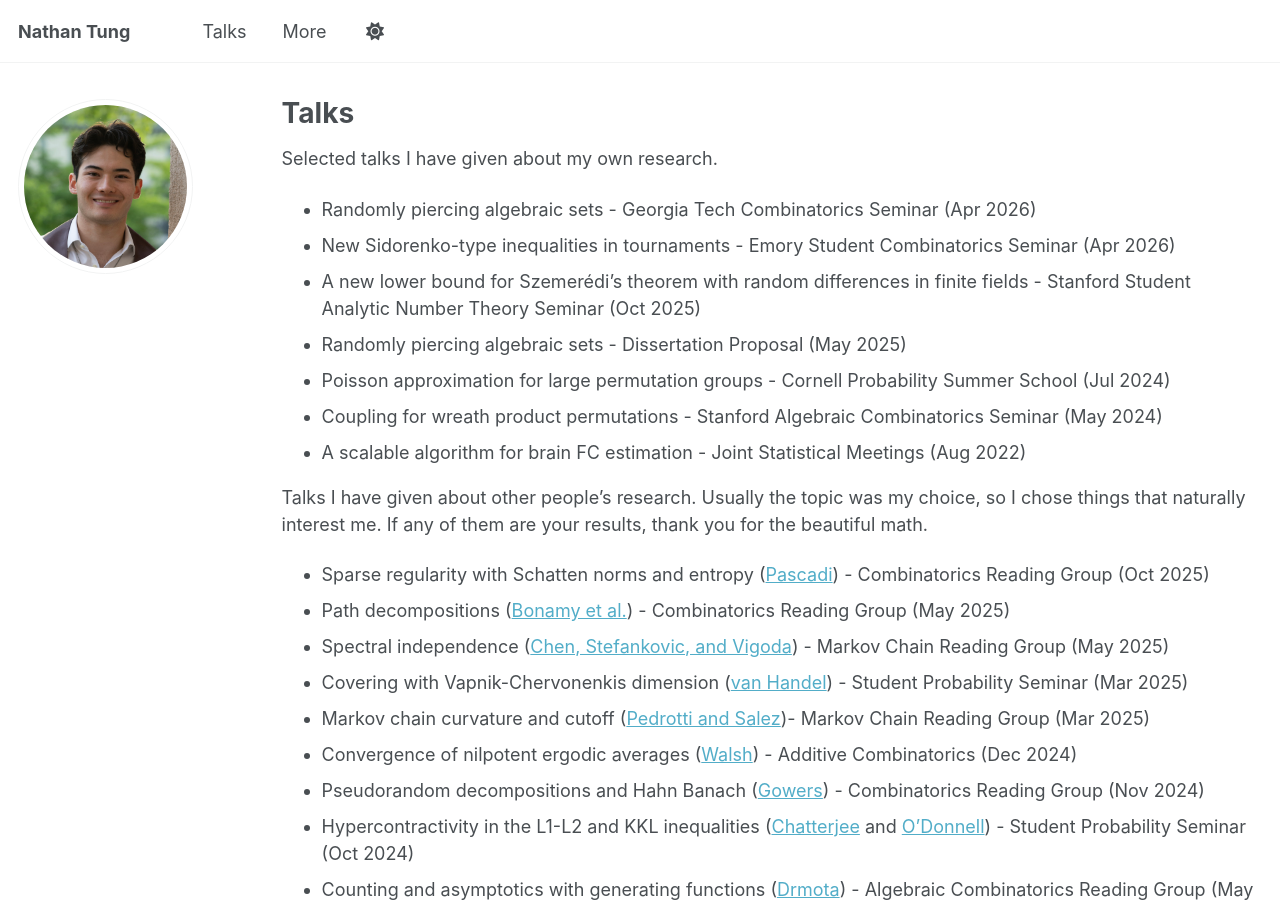
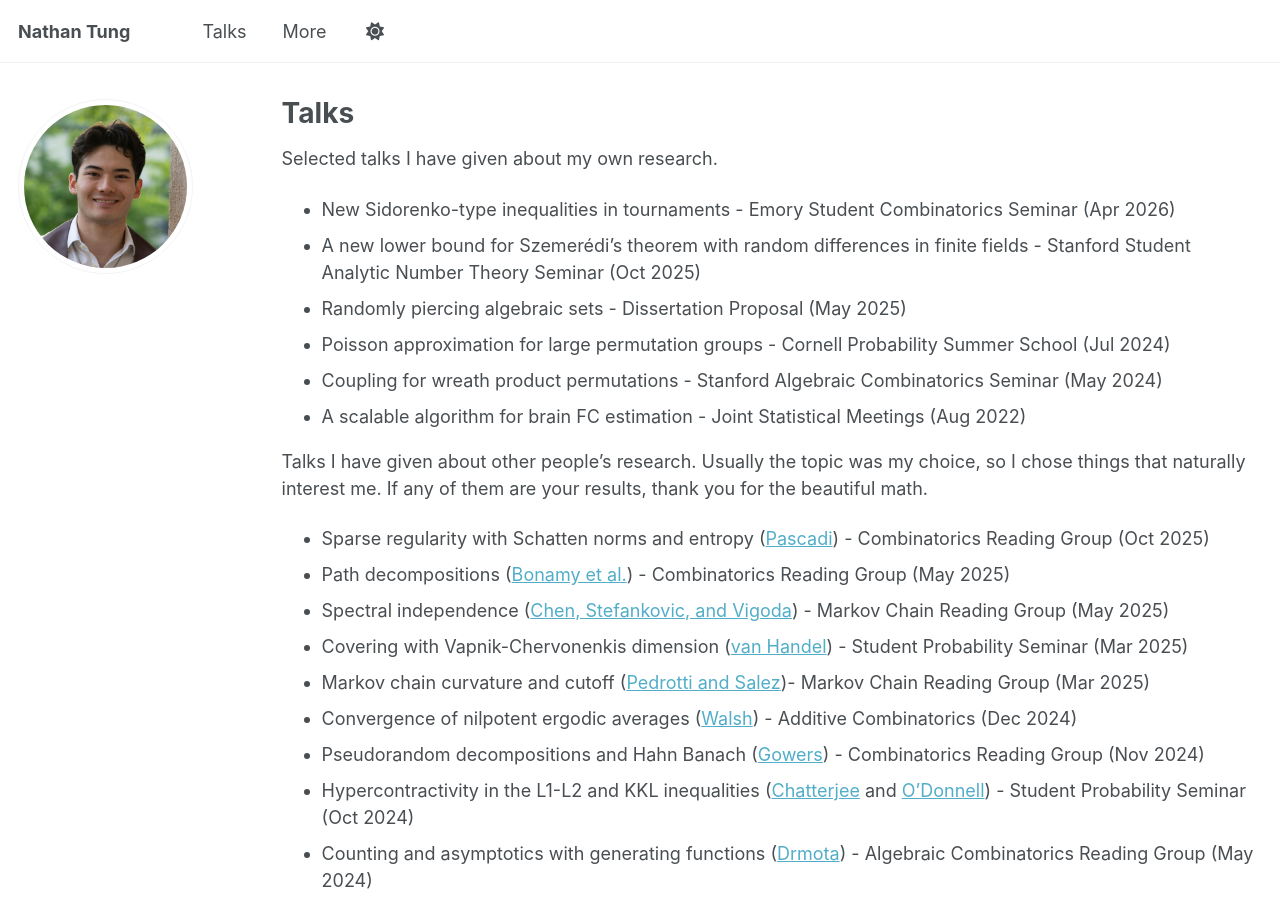
Before and after one commit to njtung/njtung.github.io, a Jekyll site: the page built from _pages/talks.md, in a window 1280 px wide and 900 px high. Built offline with Jekyll 4.4.1, drawn with Linux system fonts in a browser that asks for light colours; a script that is not in the unit is left out.

Commit message:
Update talks.md

```diff
--- a/_pages/talks.md
+++ b/_pages/talks.md
@@ -7,7 +7,6 @@ author_profile: true
 
 Selected talks I have given about my own research.
 
-* Randomly piercing algebraic sets - Georgia Tech Combinatorics Seminar (Apr 2026)
 * New Sidorenko-type inequalities in tournaments - Emory Student Combinatorics Seminar (Apr 2026)
 * A new lower bound for Szemerédi's theorem with random differences in finite fields - Stanford Student Analytic Number Theory Seminar (Oct 2025)
 * Randomly piercing algebraic sets - Dissertation Proposal (May 2025)
```
